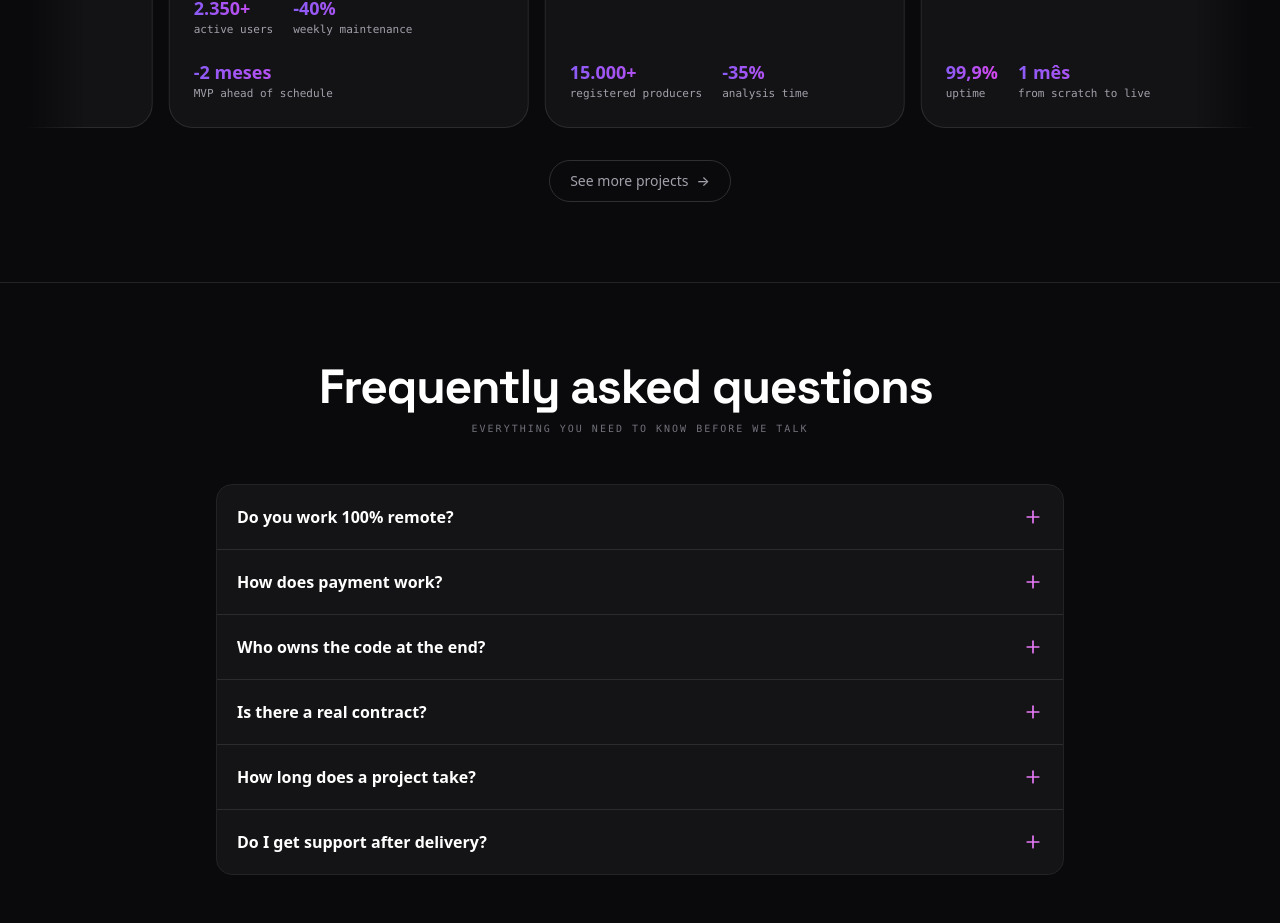
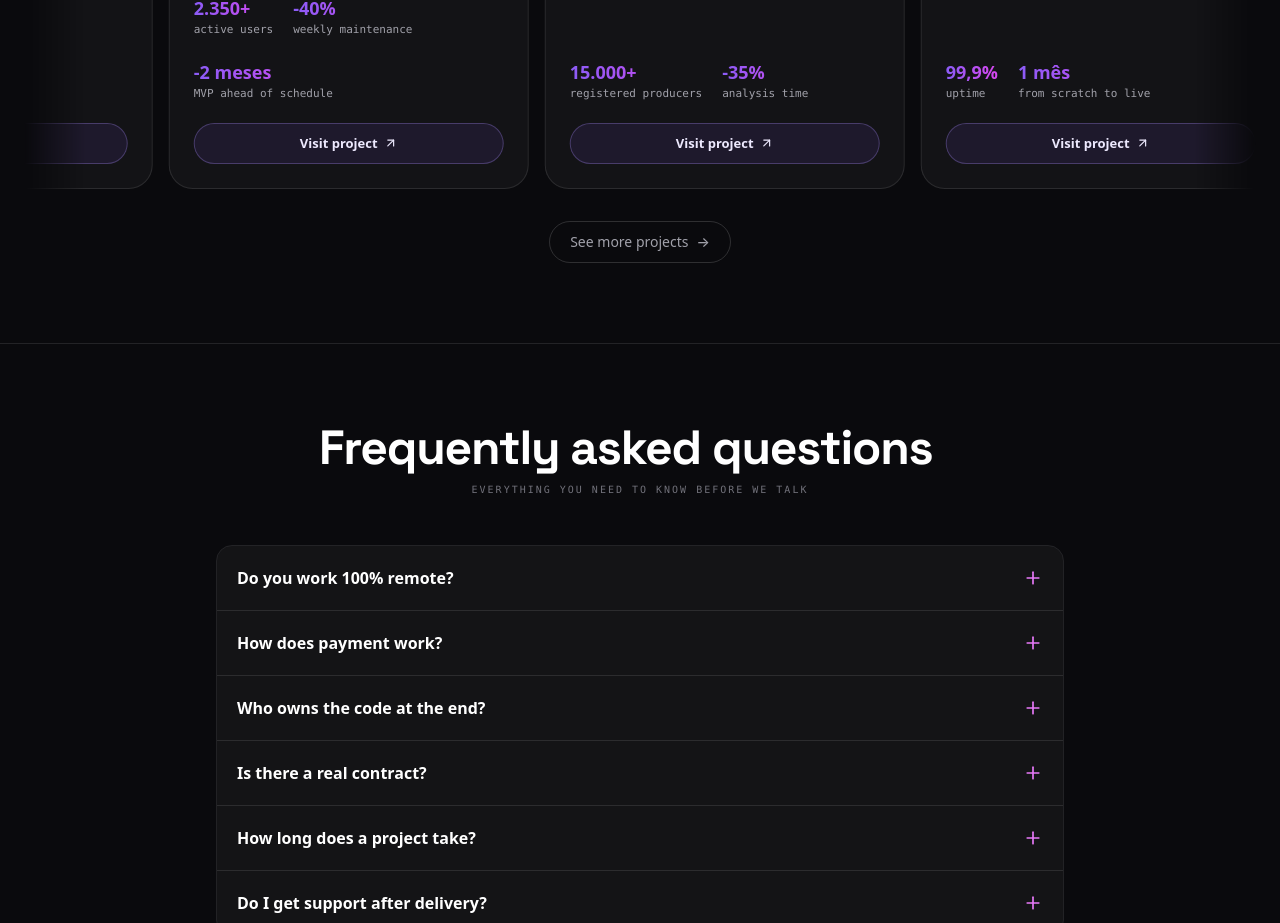
Before and after one commit to pontesneto2/pontes-site, a Next.js app: page /trabalhe-comigo in a window 1280 px wide. Shown: the part 5500-6423 px from the top of the page. Built offline with nearby package versions, Linux system fonts and the light colour scheme; no server answers.

Commit message:
feat: add visit buttons to case cards
Add a 'Visitar projeto' button to each real-case card, linking to the
same live project URLs used on the home portfolio page.

Co-Authored-By: Claude Opus 4.8 <noreply@anthropic.com>

```diff
--- a/src/components/trabalhe-comigo/CasosReais.tsx
+++ b/src/components/trabalhe-comigo/CasosReais.tsx
@@ -1,12 +1,14 @@
 "use client";
 
 import Link from "next/link";
+import { ArrowUpRight } from "lucide-react";
 import { useLanguage, tr, type Bilingual } from "@/lib/language-context";
 import SectionHeading from "./SectionHeading";
 
 const CASES: Array<{
   tag: Bilingual;
   title: string;
+  link: string;
   who: Bilingual;
   description: Bilingual;
   metrics: Array<{ value: string; label: Bilingual }>;
@@ -14,6 +16,7 @@ const CASES: Array<{
   {
     tag: { pt: "App mobile + web + admin", en: "Mobile app + web + admin" },
     title: "Ucopiloto",
+    link: "https://www.ucopiloto.com.br/",
     who: { pt: "Idealizadora: Click Software House · DevOps solo", en: "Idealized by: Click Software House · Solo DevOps" },
     description: {
       pt: "Plataforma que conecta motoristas e oficinas: agendamentos, orçamentos e acompanhamento de serviços. iOS, Android, web e painel, tudo entregue por uma pessoa.",
@@ -28,6 +31,7 @@ const CASES: Array<{
   {
     tag: { pt: "Sistema web / PWA", en: "Web system / PWA" },
     title: "Sistema Escolar do Colégio da PM/CE",
+    link: "https://www.com3brasil.com.br/v9/app/cpmce/login/",
     who: { pt: "Idealizadora: Com3 Brasil · time de 3 a 4 devs", en: "Idealized by: Com3 Brasil · team of 3 to 4 devs" },
     description: {
       pt: "Gestão escolar com acesso por perfil para acompanhamento acadêmico e administrativo, entregue antes do prazo.",
@@ -42,6 +46,7 @@ const CASES: Array<{
   {
     tag: { pt: "Sistema de gestão gov", en: "Government management system" },
     title: "FEDAF, Governo do Ceará",
+    link: "https://sistemas2.sda.ce.gov.br/scriptcase/app/fedaf/login/",
     who: { pt: "Desenvolvedor Full Stack", en: "Full Stack Developer" },
     description: {
       pt: "Sistema de gestão do Fundo Estadual de Desenvolvimento da Agricultura Familiar, em escala estadual.",
@@ -55,6 +60,7 @@ const CASES: Array<{
   {
     tag: { pt: "Site institucional", en: "Corporate website" },
     title: "Silva & Duarte Advogados",
+    link: "https://www.silvaeduarteadvogados.com/",
     who: { pt: "Full Stack solo · 1 mês", en: "Solo Full Stack · 1 month" },
     description: {
       pt: "Site institucional do escritório, com áreas de atuação e canais de contato. Do briefing ao ar em poucas semanas.",
@@ -107,6 +113,15 @@ export default function CasosReais() {
                     </div>
                   ))}
                 </div>
+                <a
+                  href={item.link}
+                  target="_blank"
+                  rel="noopener noreferrer"
+                  className="mt-5 inline-flex items-center justify-center gap-1.5 rounded-full border border-violet-400/30 bg-violet-500/10 px-4 py-2.5 text-[13px] font-semibold text-violet-100 transition-colors hover:border-violet-400/60 hover:bg-violet-500/20"
+                >
+                  {t({ pt: "Visitar projeto", en: "Visit project" })}
+                  <ArrowUpRight className="h-3.5 w-3.5" />
+                </a>
               </div>
             ))}
           </div>
```
